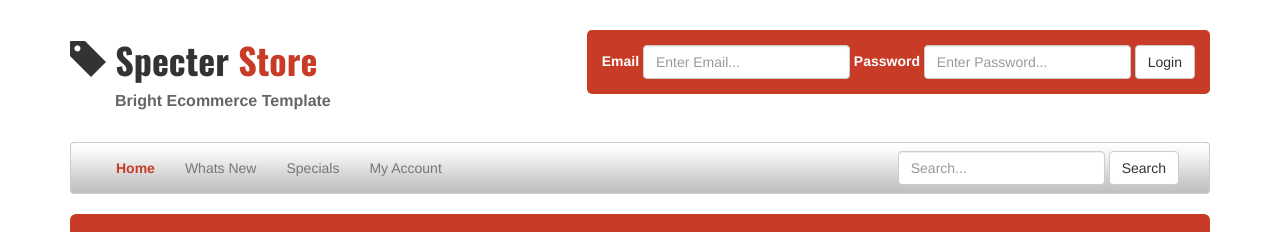
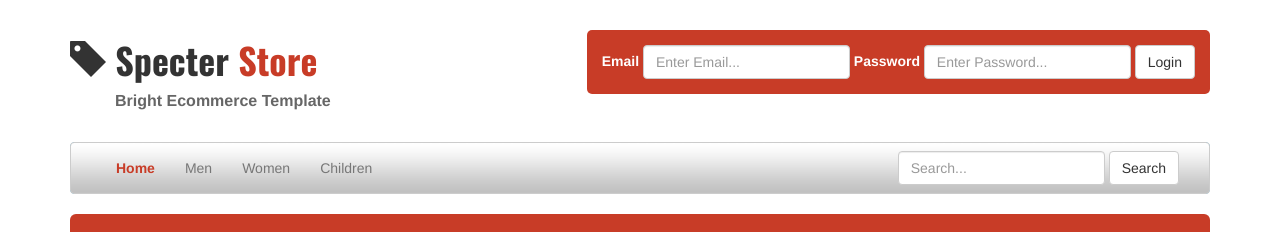
Before and after one commit to vijayrai0302/ecommerce, a plain HTML site: page index.html in a window 1280 px wide. Shown: the top 232 px of the page. Drawn offline with nearby package versions, Linux system fonts and the light colour scheme.

Commit message:
changed nav bar

```diff
--- a/index.html
+++ b/index.html
@@ -49,9 +49,9 @@
           <div id="navbar" class="navbar-collapse collapse">
             <ul class="nav navbar-nav">
               <li class="active"><a href="index.html">Home</a></li>
-              <li><a href="#products">Whats New</a></li>
-              <li><a href="#products">Specials</a></li>
-              <li><a href="#">My Account</a></li>
+              <li><a href="#products">Men</a></li>
+              <li><a href="#products">Women</a></li>
+              <li><a href="#">Children</a></li>
             </ul>
             <ul class="nav navbar-nav navbar-right">
              <form class="navbar-form">
```
